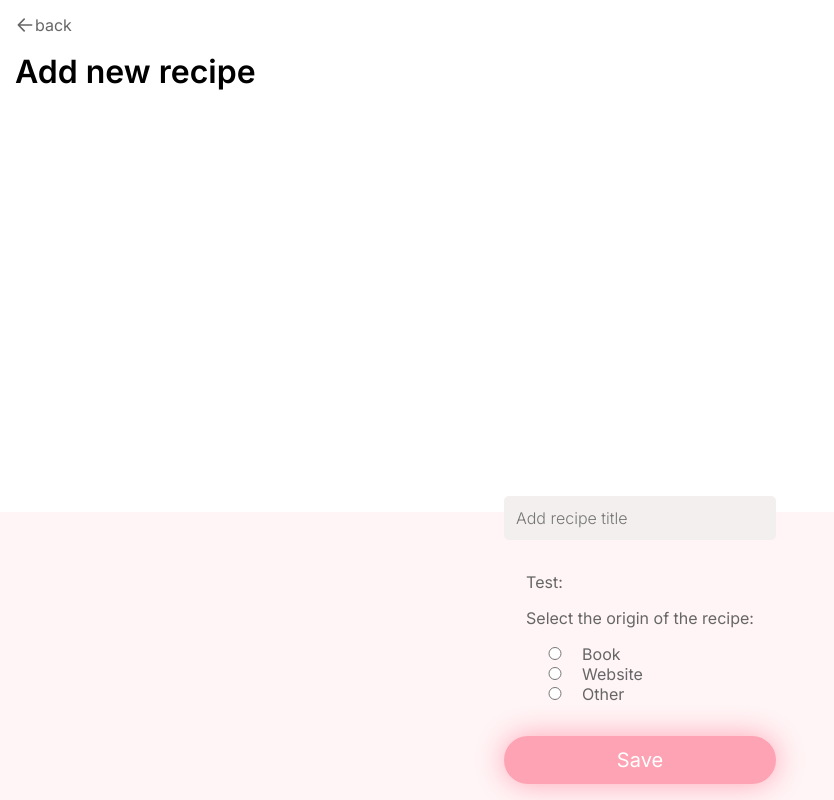
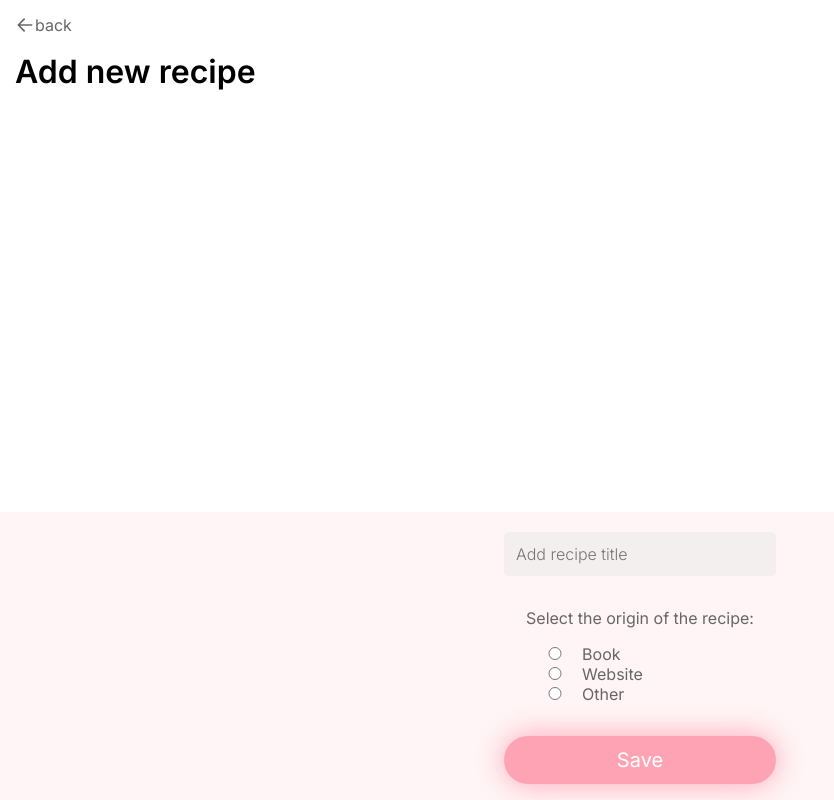
Before and after one commit to Luxa23/capstone-project, a Next.js app: page /new-recipe in a window 1280 px wide. Shown: the whole page, without its empty margins (0-834 px from the left). Built offline with nearby package versions, Linux system fonts and the light colour scheme.

Commit message:
Deleted test code

```diff
--- a/components/RecipeForm.js
+++ b/components/RecipeForm.js
@@ -43,7 +43,6 @@ export default function RecipeForm() {
             }}
           />
           <StyledRadioButtonGroup>
-            <p>Test: {origin}</p>
             <p>Select the origin of the recipe:</p>
             <div>
               <input
@@ -51,6 +50,7 @@ export default function RecipeForm() {
                 id="Book"
                 name="origin"
                 value="Book"
+                required
                 checked={origin === 'Book'}
                 onChange={event => {
                   setOrigin(event.target.value);
```
